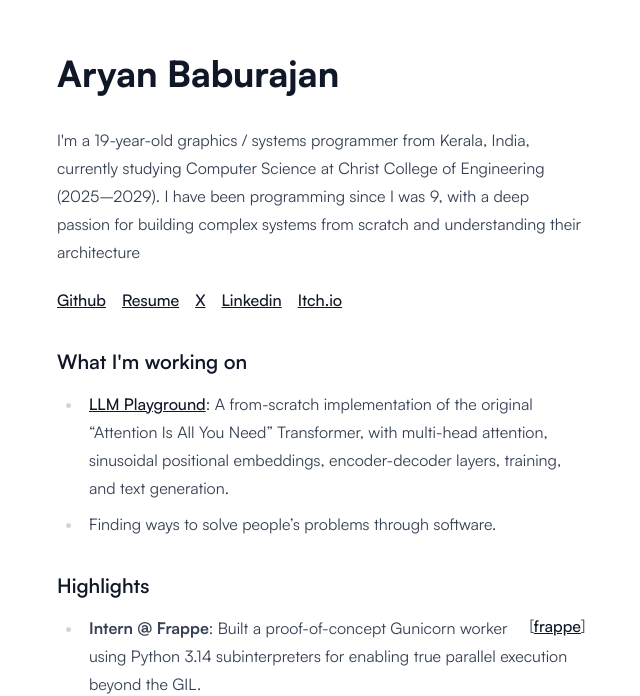
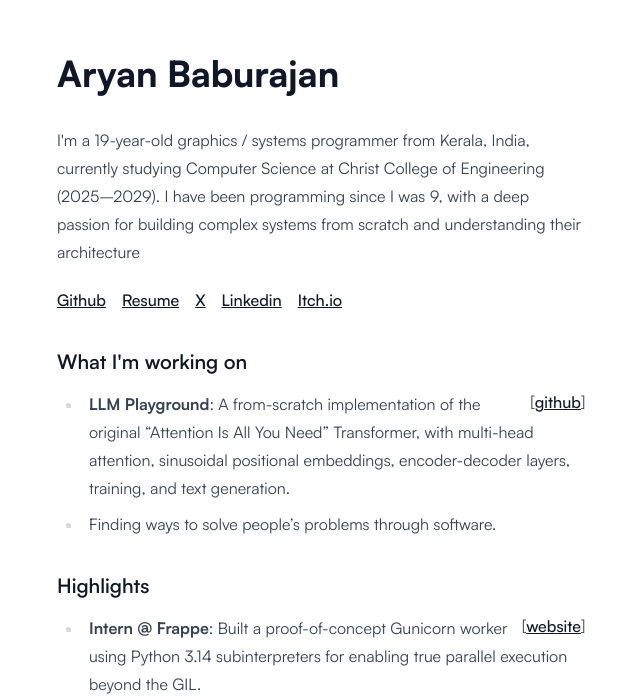
Before and after one commit to aryanbaburajan/site, a Next.js app: page / in a window 1280 px wide. Shown: the part 106-802 px from the top of the page, without its empty margins (319-959 px from the left). Built offline with nearby package versions, Linux system fonts and the light colour scheme.

Commit message:
Refine portfolio link formatting

```diff
--- a/app/page.tsx
+++ b/app/page.tsx
@@ -30,12 +30,21 @@ export default function Home() {
       <h3>What I'm working on</h3>
       <ul>
         <li>
-          <a href="https://github.com/aryanbaburajan/llm-playground">
-            LLM Playground
-          </a>
-          : A from-scratch implementation of the original “Attention Is All You
-          Need” Transformer, with multi-head attention, sinusoidal positional
-          embeddings, encoder-decoder layers, training, and text generation.
+          <div className="flex flex-col sm:block">
+            <span className="order-2 block text-sm mt-1 opacity-80 sm:order-none sm:float-right sm:text-base sm:mt-0 sm:mb-0 sm:opacity-100">
+              [
+              <a href="https://github.com/aryanbaburajan/llm-playground">
+                github
+              </a>
+              ]
+            </span>
+            <span className="order-1 block">
+              <b>LLM Playground</b>: A from-scratch implementation of the
+              original “Attention Is All You Need” Transformer, with multi-head
+              attention, sinusoidal positional embeddings, encoder-decoder
+              layers, training, and text generation.
+            </span>
+          </div>
         </li>
         <li>Finding ways to solve people’s problems through software.</li>
       </ul>
@@ -45,7 +54,7 @@ export default function Home() {
         <li>
           <div className="flex flex-col sm:block">
             <span className="order-2 block text-sm mt-1 opacity-80 sm:order-none sm:float-right sm:text-base sm:mt-0 sm:mb-0 sm:opacity-100">
-              [<a href="https://frappe.io">frappe</a>]
+              [<a href="https://frappe.io">website</a>]
             </span>
             <span className="order-1 block">
               <b>Intern @ Frappe</b>: Built a proof-of-concept Gunicorn worker
```
